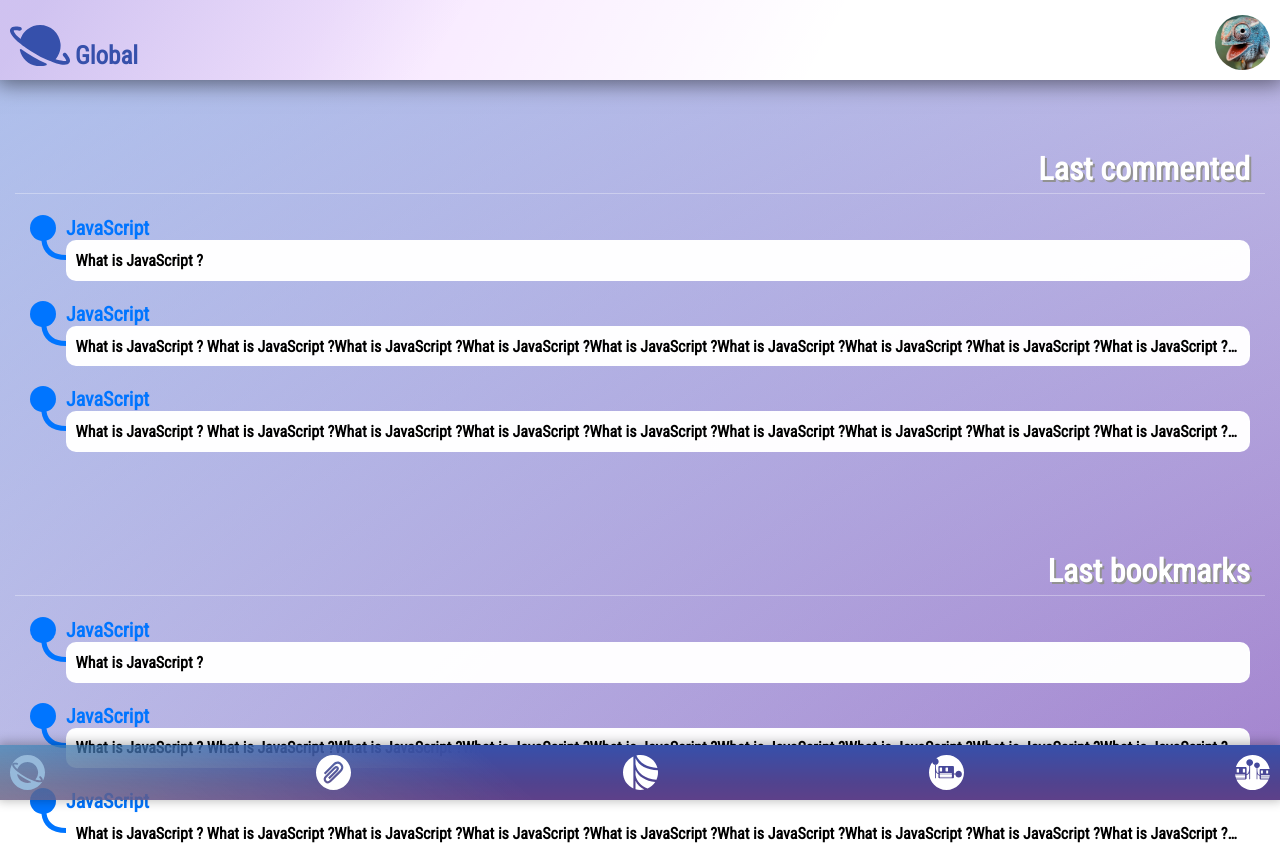
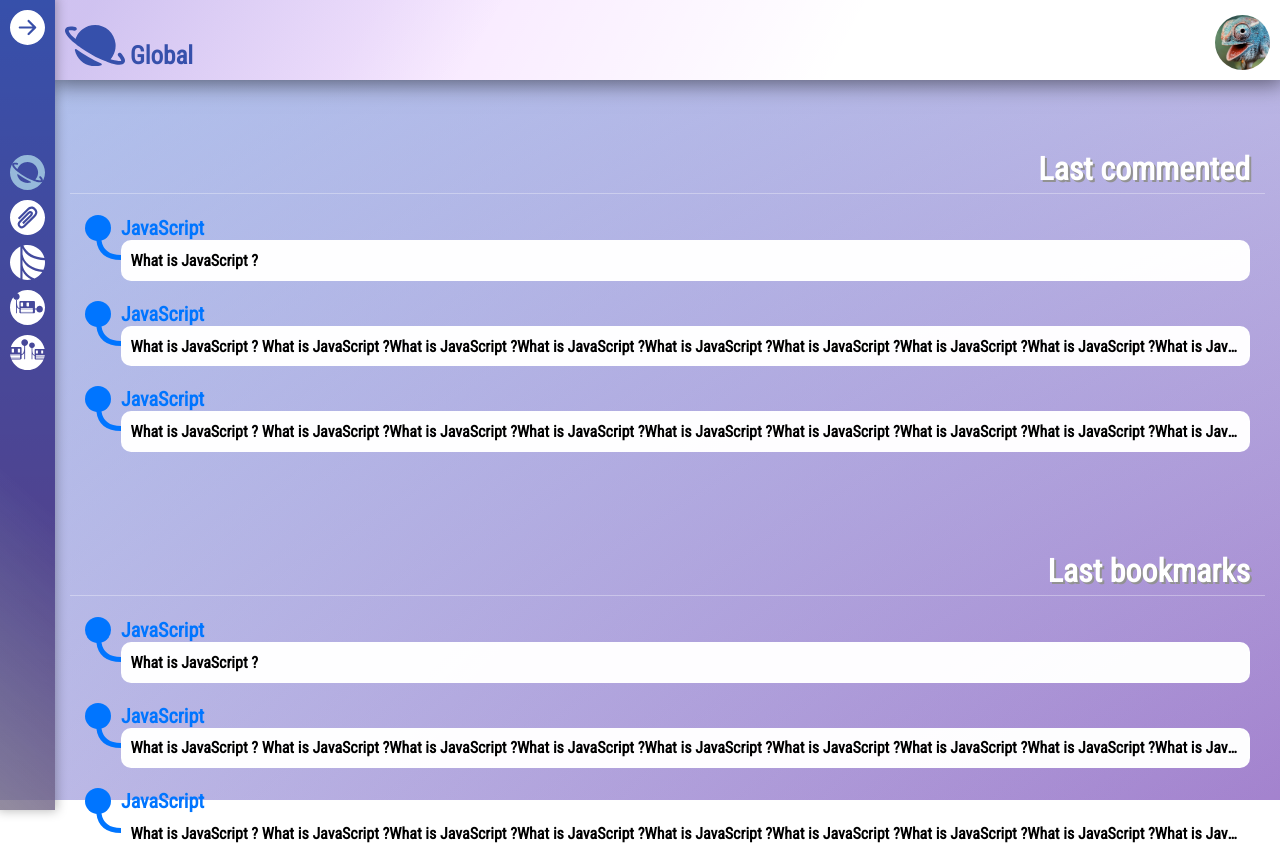
Before and after one commit to k-n-stack/stack-memento-ui-mobile-first, a React (Create React App) app: page / in a window 1280 px wide. Shown: the top 845 px of the page. Built offline with nearby package versions, Linux system fonts and the light colour scheme.

Commit message:
start of interface responsivness

```diff
--- a/src/Modules/InterfaceLayout.css
+++ b/src/Modules/InterfaceLayout.css
@@ -1,3 +1,7 @@
+.navigation-arrow-icon-container {
+  display: none;
+}
+
 .interface-layout {
   width: 100%;
   height: 100vh;
@@ -105,3 +109,37 @@
   width: 35px;
   height: 35px;
 }
+
+@media screen and (orientation: landscape) {
+  .navigation-arrow-icon-container {
+    display: block;
+    margin-bottom: 100px;
+  }
+
+  .interface-layout-content {
+    margin-left: 55px;
+    width: calc(100% - 55px);
+    overflow: hidden;
+    position: relative;
+    min-height: calc(100vh - 80px); /* DELTA TOP */
+  }
+
+  .navigation-layout-interface {
+    flex-direction: row-reverse;
+  }
+
+  .navigation-bottom-mobile-interface {
+    position: absolute;
+    left: 0px;
+    flex-direction: column;
+    gap: 10px;
+    justify-content: start;
+    height: 100vh;
+    padding: 10px 10px 0px 10px;
+  }
+
+  .navigation-top-interface {
+    flex-grow: 1;
+    margin-left: 55px;
+  }
+}
--- a/src/Modules/InterfaceLayout.js
+++ b/src/Modules/InterfaceLayout.js
@@ -11,6 +11,7 @@ const InterfaceLayout = (props) => {
 
   const [toggleLeftPanel, setToggleLeftPanel] = useState(false);
   const [toggleRightPanel, setToggleRightPanel] = useState(false);
+  const [expandNav, setExpandNav] = useState(false);
   const [panelOn, setPanelOn] = useState(true);
   const [scrollTop, setScrollTop] = useState(0);
 
@@ -40,6 +41,14 @@ const InterfaceLayout = (props) => {
           y: { type: "linear" },
         }
       }
+    },
+    navContainer: {
+      expand: {
+        width: 250,
+      },
+      collapse: {
+        width: "auto",
+      },
     }
   }
 
@@ -134,7 +143,20 @@ const InterfaceLayout = (props) => {
             </div>
           </div>
 
-          <div className="navigation-bottom-mobile-interface">
+          <motion.div
+            className="navigation-bottom-mobile-interface"
+            initial={variants.navContainer.collapse}
+            variants={variants.navContainer}
+            animate={expandNav ? 'expand' : 'collapse'}
+          >
+            <div
+              className="navigation-arrow-icon-container"
+              onClick={() => {
+                setExpandNav(!expandNav);
+              }}
+            >
+              <Icon icon="ArrowLeftCircle" iconColor="#FFFFFF"/>
+            </div>
             <div onClick={() => alert("clicked")}>
               <Icon icon="Global" iconColor="#96B9DA"/>
             </div>
@@ -150,7 +172,7 @@ const InterfaceLayout = (props) => {
             <div>
               <Icon icon="Groups" iconColor="#FFFFFF"/>
             </div>
-          </div>
+          </motion.div>
         </div>
 
         <div
```
